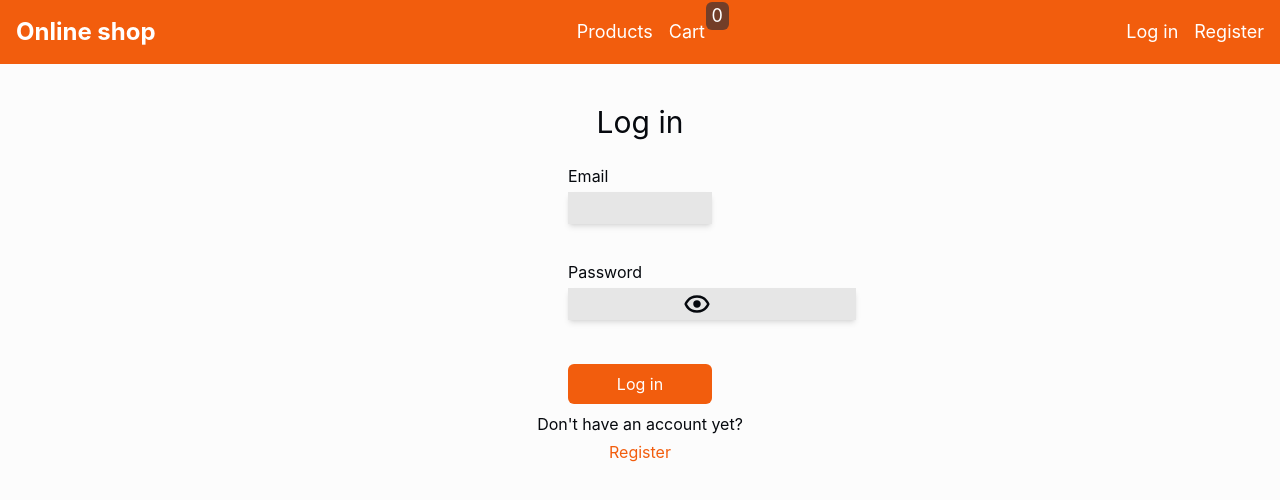
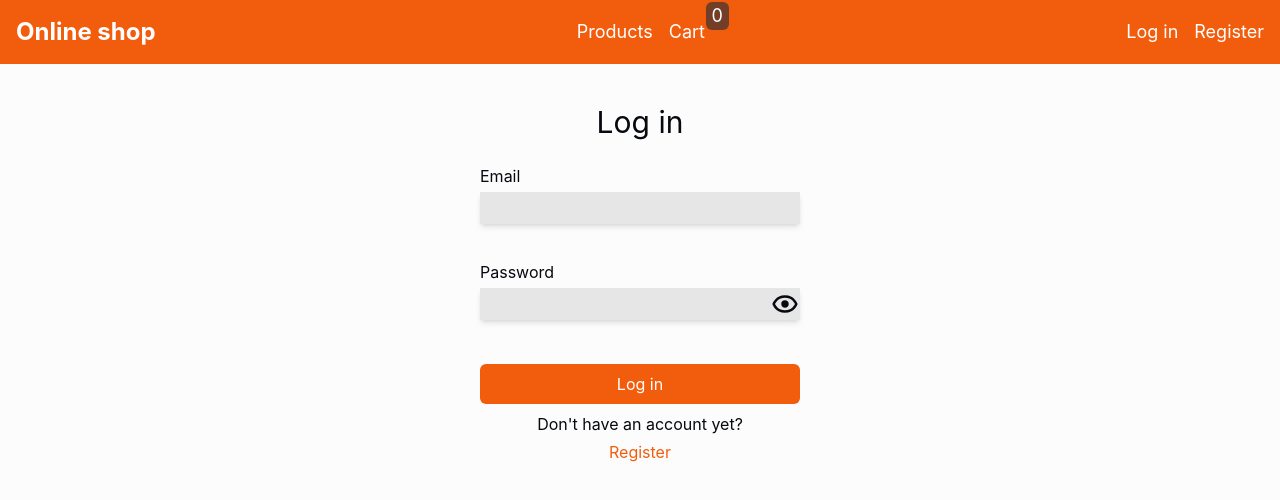
Before and after one commit to javaweb27/online-shop, a React (Vite) app in the folder front-react/: page /#/login in a window 1280 px wide. Shown: the top 500 px of the page. Built offline with nearby package versions, Linux system fonts and the light colour scheme; no server answers.

Commit message:
front-react: fix broken layout (main tag centered incorrectly)

```diff
--- a/front-react/src/RoutesConfig.tsx
+++ b/front-react/src/RoutesConfig.tsx
@@ -6,7 +6,7 @@ export const RoutesConfig = () => {
   return (
     <HashRouter>
       <AppLayout>
-        <main className="max-w-7xl p-4 flex-grow self-center">
+        <main>
           <RoutesPages />
         </main>
       </AppLayout>
--- a/front-react/src/styles/App.css
+++ b/front-react/src/styles/App.css
@@ -2,9 +2,18 @@
   /* max-width: 1280px; */
   min-height: 100vh; /* fallback */
   min-height: 100svh;
+  display: flex;
+  flex-direction: column;
   /* margin: 0 auto;
   padding: 2rem;
   text-align: center; */
+}
+
+main {
+  align-self: center;
+  width: min(100%, 80rem);
+  padding: 1rem;
+  margin-bottom: auto;
 }
 /*
 .logo {
```
